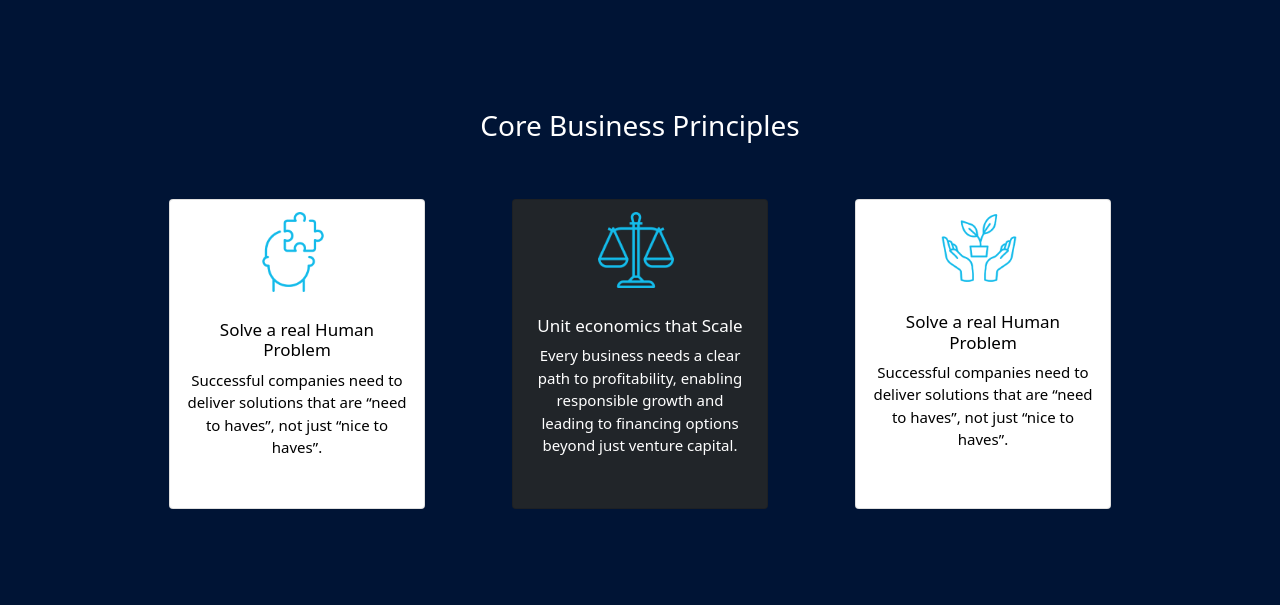
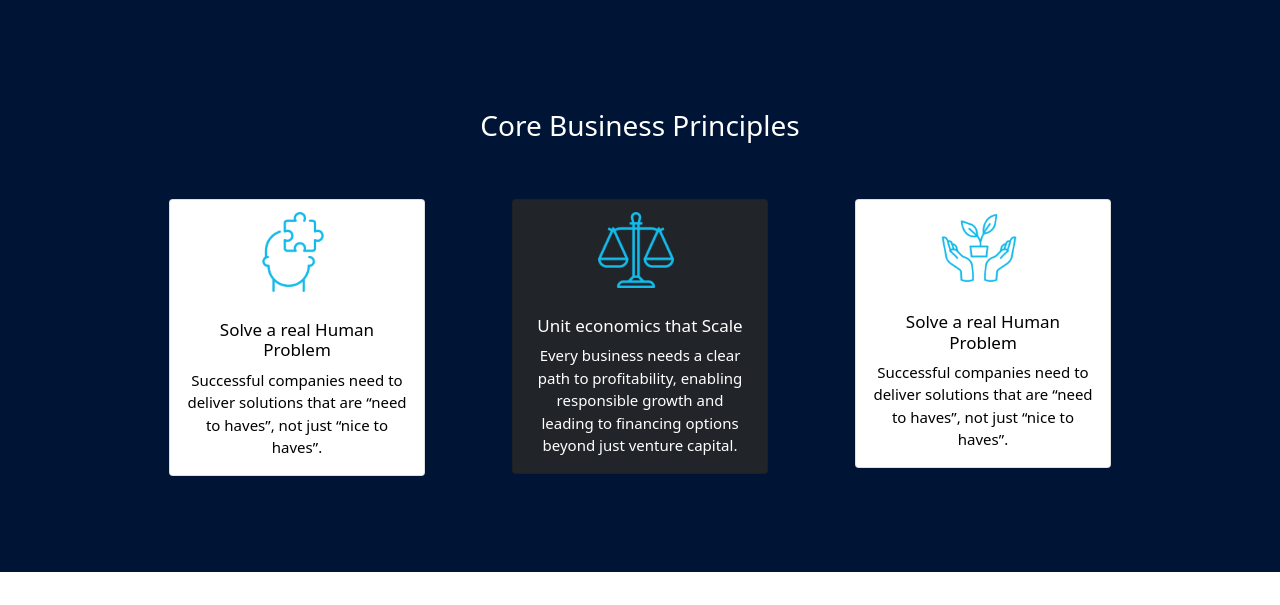
Before and after one commit to Akash0a/Matrix-tudo-indeed, a plain HTML site: page index.html in a window 1280 px wide. Shown: the part 630-1235 px from the top of the page. After the commit the page ends 1202 px from the top, so only its background shows below. Drawn offline with nearby package versions, Linux system fonts and the light colour scheme.

Commit message:
second commit with 2 section of body

```diff
--- a/index.html
+++ b/index.html
@@ -85,7 +85,7 @@
 
             <div class="justify-content-evenly flex-wrap" id="CoreBP">
                 <div class="py-5">
-                    <div class="card" style="width: 16rem;height: 310px;">
+                    <div class="card" style="width: 16rem;height: auto;">
                         <img src="Images/puzzle (2) 2.png" class="img-fluid img1">
                         <div class="card-body text-black">
                             <h5 class="card-title" style="font-size: 17px;">Solve a real Human Problem</h5>
@@ -100,7 +100,7 @@
 
 
                 <div class=" py-5 ">
-                    <div class="card bg-dark" style="width: 16rem;height: 310px;">
+                    <div class="card bg-dark" style="width: 16rem;height: auto;">
                         <img src="Images/balance (2) 2.png" class="img-fluid img1">
                         <div class="card-body text-white">
                             <h5 class="card-title" style="font-size: 17px;">Unit economics that Scale</h5>
@@ -115,7 +115,7 @@
                 </div>
 
                 <div class="py-5">
-                    <div class="card" style="width: 16rem;height: 310px;">
+                    <div class="card" style="width: 16rem;height: auto">
                         <img src="Images/plant (2) 2.png" class="img-fluid img1">
                         <div class="card-body text-black">
                             <h5 class="card-title" style="font-size: 17px;">Solve a real Human Problem</h5>
```
